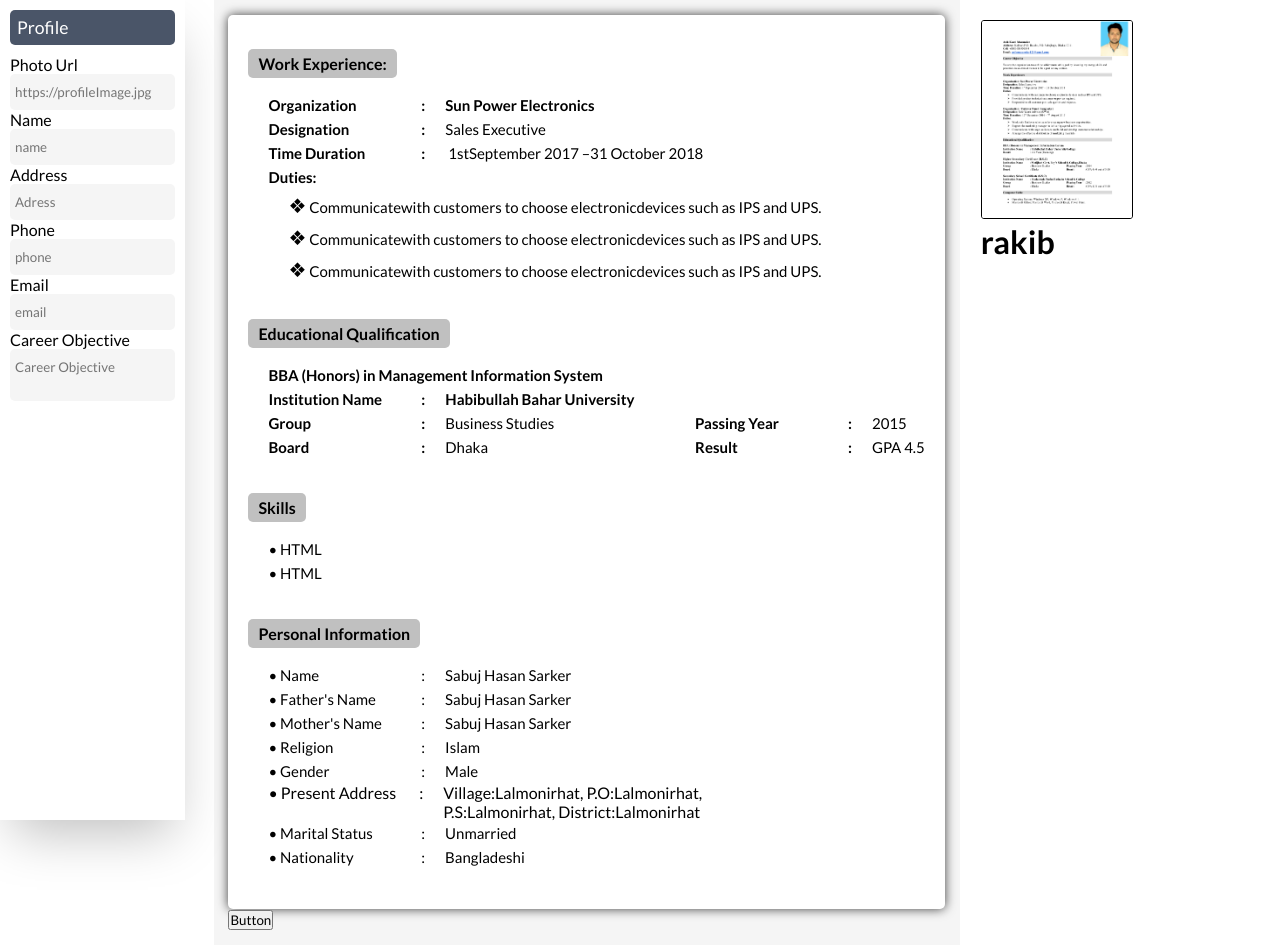
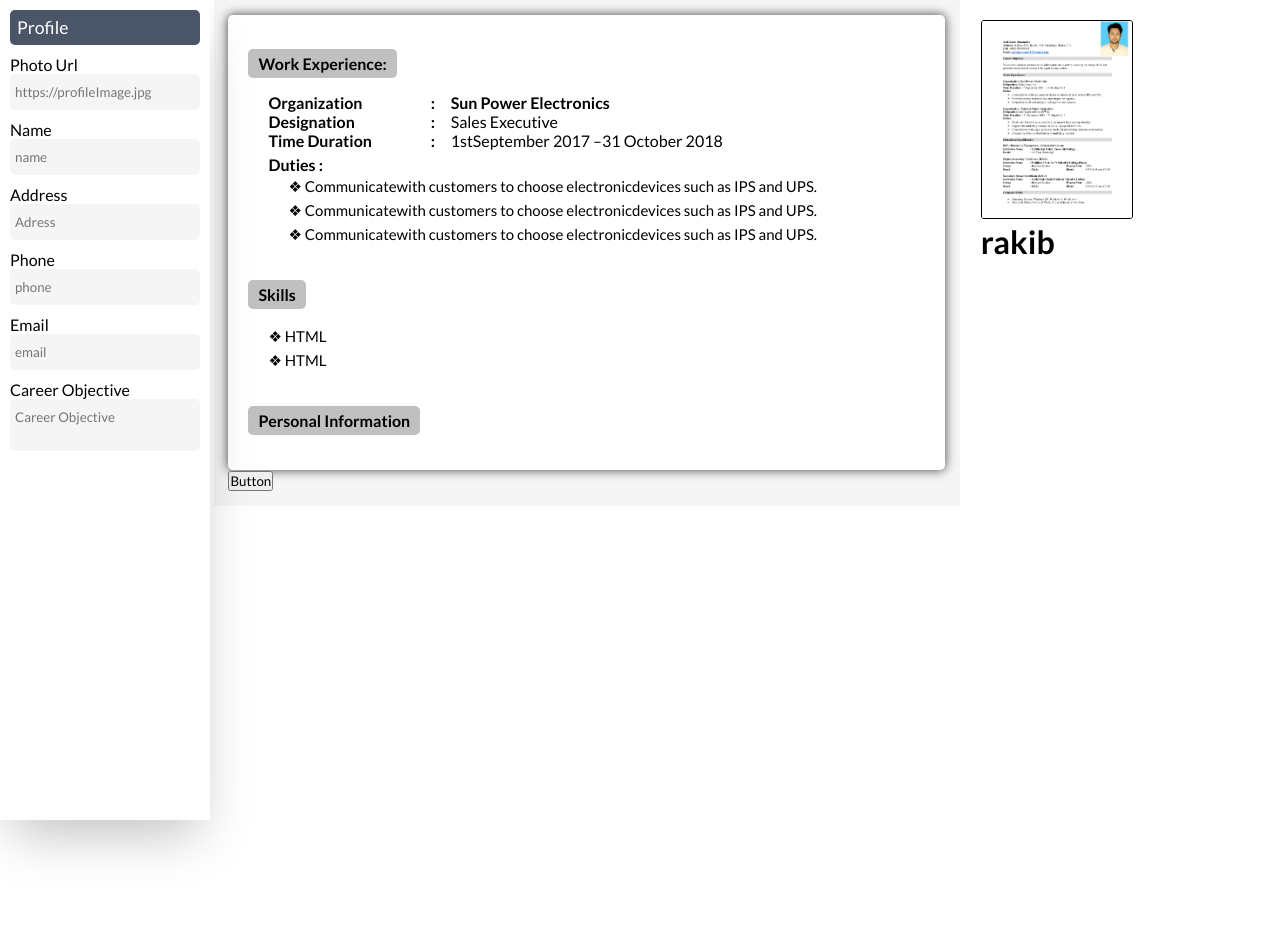
Before and after one commit to sabujhasansarker/Cv-Builder, a React (Create React App) app: page / in a window 1280 px wide. After the commit the page ends 800 px from the top, so only its background shows below. Built offline with nearby package versions, Linux system fonts and the light colour scheme.

Commit message:
Education

```diff
--- a/package.json
+++ b/package.json
@@ -6,6 +6,7 @@
     "@testing-library/jest-dom": "^4.2.4",
     "@testing-library/react": "^9.5.0",
     "@testing-library/user-event": "^7.2.1",
+    "moment": "^2.26.0",
     "react": "^16.13.1",
     "react-dom": "^16.13.1",
     "react-scripts": "3.4.1",
--- a/src/components/contents/SabujCv.js
+++ b/src/components/contents/SabujCv.js
@@ -1,4 +1,5 @@
 import React, { Fragment } from "react";
+import moment from "moment";
 
 const styles = {
   profile: {
@@ -17,8 +18,8 @@ const styles = {
 
   p: {
     lineHeight: "1.6",
-    margin: "0 auto",
     fontSize: "15px",
+    margin: "0",
   },
   title: {
     background: "silver",
@@ -35,44 +36,67 @@ const styles = {
   div: {
     marginBottom: "20px",
   },
-  eduP: {
-    fontSize: "15px",
-    lineHeight: "1.5",
-    lineHeight: "1.6",
-    margin: "0",
+  edu_exp_container: {
+    display: "grid",
+    gridTemplateColumns: "0.3fr 0px 1fr",
+    gridColumnGap: "20px",
+    justifyItems: "stretch",
+    alignItems: "stretch",
+    margin: "0px",
   },
-  eduL: {
-    fontSize: "15px",
-    lineHeight: "1.5",
-    width: "65%",
-    float: "left",
-    lineHeight: "1.6",
-    margin: "0",
+  edu_exp_d: {
+    display: "grid",
+    gridTemplateColumns: "1fr 1fr",
+    gridColumnGap: "20px",
+    justifyItems: "stretch",
+    alignItems: "stretch",
   },
-  eduHeading: {
-    display: "table-cell",
-    width: "150px",
+  edu_exp_: {
+    display: "grid",
+    gridTemplateColumns: "0.6fr 0px 1fr",
+    gridColumnGap: "20px",
+    justifyItems: "stretch",
+    alignItems: "stretch",
+    margin: "0px",
   },
+
   m_l: {
     marginLeft: "20px",
     marginTop: "20px",
-  },
-  m_r: {
-    marginRight: "20px",
-  },
-  flex: {
-    display: "flex",
   },
   mL_20: {
     margin: "0",
     marginLeft: "20px",
   },
-  fs_20: {
-    fontSize: "20px",
+
+  singleContainer: {
+    display: "grid",
+    gridTemplateColumns: " .6fr 0px 1fr",
+    gridColumnGap: "20px",
+    justifyItems: "stretch",
+    alignItems: "stretch",
+    margin: "5px 0px",
   },
 };
 const SabujCv = ({
-  data: { name, address, phone, email, profilePic, career_objectve },
+  data: {
+    name,
+    address,
+    phone,
+    email,
+    profilePic,
+    career_objectve,
+    sex,
+    nationality,
+    f_name,
+    m_name,
+    per_address,
+    birth,
+    marital,
+    height,
+    religion,
+    education,
+  },
 }) => {
   return (
     <Fragment>
@@ -117,40 +141,34 @@ const SabujCv = ({
         <p style={styles.title}>Work Experience:</p>
         <br />
         <div style={styles.m_l}>
-          <p style={styles.eduP}>
-            <b style={styles.m_r}>
-              <span style={styles.eduHeading}>Organization </span> :
+          <b style={styles.edu_exp_container}>
+            <span>Organization </span> <span>:</span>
+            <span>Sun Power Electronics</span>
           </b>
-            <b>Sun Power Electronics</b>
+          <p style={styles.edu_exp_container}>
+            <b>Designation </b> <b>:</b>
+            <span>Sales Executive</span>
           </p>
-          <p style={styles.eduP}>
-            <b style={styles.m_r}>
-              <span style={styles.eduHeading}>Designation </span> :
-            </b>
-            Sales Executive
+          <p style={styles.edu_exp_container}>
+            <b>Time Duration </b> <b>:</b>
+            <span> 1stSeptember 2017 –31 October 2018</span>
           </p>
-          <p style={styles.eduP}>
-            <b style={styles.m_r}>
-              <span style={styles.eduHeading}>Time Duration </span> :
-            </b>{" "}
-            1stSeptember 2017 –31 October 2018
+          <p style={{ margin: "5px 0px" }}>
+            <b>Duties :</b>
+            <p style={styles.mL_20}>
+              <p style={styles.p}>
+                &#10070; Communicatewith customers to choose electronicdevices
+                such as IPS and UPS.
               </p>
-          <p style={styles.eduP}>
-            <b>Duties:</b>
-            <div>
-              <p style={styles.mL_20}>
-                <span style={styles.fs_20}>&#10070;</span> Communicatewith
-                customers to choose electronicdevices such as IPS and UPS.
+              <p style={styles.p}>
+                &#10070; Communicatewith customers to choose electronicdevices
+                such as IPS and UPS.
               </p>
-              <p style={styles.mL_20}>
-                <span style={styles.fs_20}>&#10070;</span> Communicatewith
-                customers to choose electronicdevices such as IPS and UPS.
+              <p style={styles.p}>
+                &#10070; Communicatewith customers to choose electronicdevices
+                such as IPS and UPS.
               </p>
-              <p style={styles.mL_20}>
-                <span style={styles.fs_20}>&#10070;</span> Communicatewith
-                customers to choose electronicdevices such as IPS and UPS.
             </p>
-            </div>
           </p>
         </div>
       </div>
@@ -158,58 +176,64 @@ const SabujCv = ({
 
       <br />
       {/* Educaion */}
+      {education && education.length > 0 && (
         <div style={styles.div}>
           <p style={styles.title}>Educational Qualification</p>
           <div style={styles.m_l}>
-          <p style={styles.eduP}>
-            <b>BBA (Honors) in Management Information System</b>
+            {education.map((edu) => (
+              <div style={{ marginBottom: "20px" }}>
+                <b style={styles.p}>
+                  {edu.degree}
+                  {edu.result ? "" : "(runing)"}
+                </b>
+                <b style={{ display: "block" }}>
+                  <span>Institution Name </span>
+                  <span style={{ margin: "0px 16px 0px 4px" }}>:</span>
+                  <span>{edu.name}</span>
+                </b>
+                <div style={styles.edu_exp_d}>
+                  <p style={styles.edu_exp_}>
+                    <b>Group</b>
+                    <b>:</b>
+                    {edu.group}
                   </p>
-          <p style={styles.eduP}>
-            <b style={styles.m_r}>
-              <span style={styles.eduHeading}>Institution Name </span> :
-            </b>
-            <b>Habibullah Bahar University</b>
+                  <p style={styles.edu_exp_}>
+                    {edu.passing_year && (
+                      <Fragment>
+                        <b>Passing Year </b> <b>:</b> {edu.passing_year}
+                      </Fragment>
+                    )}
                   </p>
-          <div style={styles.flex}>
-            <p style={styles.eduL}>
-              <b style={styles.m_r}>
-                <span style={styles.eduHeading}>Group</span> :
-              </b>
-              Business Studies
+                  <p style={styles.edu_exp_}>
+                    {edu.board && (
+                      <Fragment>
+                        <b>Board </b> <b>:</b> {edu.board}
+                      </Fragment>
+                    )}
                   </p>
-            <p style={styles.eduP}>
-              <b style={styles.m_r}>
-                <span style={styles.eduHeading}>Passing Year </span> :
-              </b>
-              2015
-            </p>
-          </div>
-          <div style={styles.flex}>
-            <p style={styles.eduL}>
-              <b style={styles.m_r}>
-                <span style={styles.eduHeading}>Board</span> :
-              </b>
-              Dhaka
-            </p>
-            <p style={styles.eduP}>
-              <b style={styles.m_r}>
-                <span style={styles.eduHeading}>Result </span> :
-              </b>
-              GPA 4.5
+                  <p style={styles.edu_exp_}>
+                    {edu.result && (
+                      <Fragment>
+                        <b>Result </b> <b>:</b> GPA {edu.result}
+                      </Fragment>
+                    )}
                   </p>
                 </div>
               </div>
+            ))}
           </div>
+          <br />
+        </div>
+      )}
       {/* education end */}
 
-      <br />
       {/* Skill */}
       <div style={styles.div}>
         <p style={styles.title}>Skills</p>
         <div style={styles.m_l}>
           <p style={styles.p}>
-            &#8226; HTML <br />
-            &#8226; HTML <br />
+            &#10070; HTML <br />
+            &#10070; HTML <br />
           </p>
         </div>
       </div>
@@ -220,66 +244,80 @@ const SabujCv = ({
       <div style={styles.div}>
         <p style={styles.title}>Personal Information</p>
         <div style={styles.m_l}>
-          <p style={styles.eduP}>
-            <span style={styles.m_r}>
-              <span style={styles.eduHeading}> &#8226; Name </span> :
+          {name && (
+            <p style={styles.singleContainer}>
+              <span>&#10070; Name</span>
+              <span>:</span>
+              <span>{name}</span>
+            </p>
+          )}
+          {f_name && (
+            <p style={styles.singleContainer}>
+              <span> &#10070; Father's Name </span>
+              <span>:</span>
+              <span>{f_name}</span>
+            </p>
+          )}
+          {m_name && (
+            <p style={styles.singleContainer}>
+              <span> &#10070; Mother's Name </span> <span>:</span>
+              <span>{m_name}</span>
+            </p>
+          )}
+          {birth && (
+            <p style={styles.singleContainer}>
+              <span> &#10070; Date of birth </span>
+              <span>:</span>
+              <span> {moment(birth).format("LL")}</span>
+            </p>
+          )}
+          {religion && (
+            <p style={styles.singleContainer}>
+              <span> &#10070; Religion </span> <span>:</span>
+              <span>{religion}</span>
+            </p>
+          )}
+          {sex && (
+            <p style={styles.singleContainer}>
+              <span> &#10070; Gender </span>
+              <span>:</span>
+              <span>{sex}</span>
+            </p>
+          )}
+          {per_address && (
+            <div style={styles.singleContainer}>
+              <span>&#10070; Present Address</span>
+              <span>:</span>
+              <span>
+                {per_address &&
+                  per_address.split(",").map((per) => (
+                    <Fragment>
+                      {per} <br />
+                    </Fragment>
+                  ))}
               </span>
-            Sabuj Hasan Sarker
+            </div>
+          )}
+
+          {marital && (
+            <p style={styles.singleContainer}>
+              <span> &#10070; Marital Status </span>
+              <span>:</span>
+              <span> {marital}</span>
             </p>
-          <p style={styles.eduP}>
-            <span style={styles.m_r}>
-              <span style={styles.eduHeading}> &#8226; Father's Name </span> :
-            </span>
-            Sabuj Hasan Sarker
+          )}
+          {nationality && (
+            <p style={styles.singleContainer}>
+              <span> &#10070; Nationality </span> <span>:</span>
+              <span>{nationality}</span>
             </p>
-          <p style={styles.eduP}>
-            <span style={styles.m_r}>
-              <span style={styles.eduHeading}> &#8226; Mother's Name </span> :
-            </span>
-            Sabuj Hasan Sarker
+          )}
+          {height && (
+            <p style={styles.singleContainer}>
+              <span> &#10070; Height </span> <span>:</span>
+              <span>{height}″</span>
             </p>
-          <p style={styles.eduP}>
-            <span style={styles.m_r}>
-              <span style={styles.eduHeading}> &#8226; Religion </span> :
-            </span>
-            Islam
-          </p>
-          <p style={styles.eduP}>
-            <span style={styles.m_r}>
-              <span style={styles.eduHeading}> &#8226; Gender </span> :
-            </span>
-            Male
-          </p>
-          <div
-            style={{
-              display: "-webkit-inline-box",
-              overflow: "hidden",
-              margin: "0px",
-            }}
-          >
-            <p style={{ margin: "0", marginRight: "20px" }}>
-              <span style={{ marginRight: "23px" }}>
-                &#8226; Present Address
-              </span>
-              :
-            </p>
-            <p style={{ margin: "0" }}>
-              Village:Lalmonirhat, P.O:Lalmonirhat, <br /> P.S:Lalmonirhat,
-              District:Lalmonirhat
-            </p>
-          </div>
-          <p style={styles.eduP}>
-            <span style={styles.m_r}>
-              <span style={styles.eduHeading}> &#8226; Marital Status </span> :
-            </span>
-            Unmarried
-          </p>
-          <p style={styles.eduP}>
-            <span style={styles.m_r}>
-              <span style={styles.eduHeading}> &#8226; Nationality </span> :
-            </span>
-            Bangladeshi
-          </p>
+          )}
         </div>
       </div>
       {/* Perrsonal end */}
--- a/src/components/sideBar/leftSide/Education.js
+++ b/src/components/sideBar/leftSide/Education.js
@@ -1,17 +1,22 @@
-import React, { useState, useContext, useEffect } from "react";
+import React, { useState, useContext, useEffect, Fragment } from "react";
 
 import DataContext from "../../../context/DataContext";
+
+import style from "./Style.module.css";
 
 const Education = () => {
   const { addEdu, getData, data, deleteEdu } = useContext(DataContext);
   useEffect(() => {
     getData();
   }, []);
+  const { from, fromGroup } = style;
   const [formData, setFormData] = useState({
     name: "",
-    field_of_study: "",
+    group: "",
     result: "",
     degree: "",
+    board: "",
+    passing_year: "",
   });
   const onChange = (e) =>
     setFormData({
@@ -22,27 +27,52 @@ const Education = () => {
   const onSubmit = (e) => {
     e.preventDefault();
     addEdu(formData);
-    setFormData({ name: "", field_of_study: "", result: "", degree: "" });
+    setFormData({
+      name: "",
+      group: "",
+      passing_year: "",
+      result: "",
+      degree: "",
+      board: "",
+    });
   };
   return (
     <div className="edu_exp">
       {data &&
         data.education &&
         data.education.map((edu) => (
-          <h1 onClick={() => deleteEdu(edu.id)}>{edu.name}</h1>
+          <div className="edu_sort">
+            <h4 onClick={() => deleteEdu(edu.id)}>
+              {edu.name.length > 20 ? (
+                <Fragment>{edu.name.substring(0, 20)}...</Fragment>
+              ) : (
+                edu.name
+              )}
+            </h4>
+            <p>
+              {" "}
+              {edu.degree.length > 20 ? (
+                <Fragment>{edu.degree.substring(0, 20)}...</Fragment>
+              ) : (
+                edu.degree
+              )}
+            </p>
+          </div>
         ))}
       <form onSubmit={onSubmit}>
-        <div className="from-group">
+        <div className={fromGroup}>
           <input
             type="text"
-            placeholder="School name"
+            placeholder="Institution Name "
             name="name"
             onChange={onChange}
             value={formData.name}
+            required
           />
         </div>
-        <div className="from-group">
+        <div className={fromGroup}>
           <input
+            required
             type="text"
             placeholder="Degree"
             name="degree"
@@ -50,16 +80,26 @@ const Education = () => {
             value={formData.degree}
           />
         </div>
-        <div className="from-group">
+        <div className={fromGroup}>
           <input
             type="text"
-            placeholder="Field Of Study"
-            name="field_of_study"
+            placeholder="Board"
+            name="board"
             onChange={onChange}
-            value={formData.field_of_study}
+            value={formData.board}
           />
         </div>
-        <div className="from-group">
+        <div className={fromGroup}>
+          <input
+            type="text"
+            placeholder="Group"
+            name="group"
+            onChange={onChange}
+            value={formData.group}
+            required
+          />
+        </div>
+        <div className={fromGroup}>
           <input
             type="text"
             placeholder="Result"
@@ -68,7 +108,16 @@ const Education = () => {
             value={formData.result}
           />
         </div>
-        <div className="from-group">
+        <div className={fromGroup}>
+          <input
+            type="text"
+            placeholder="Passing Year"
+            name="passing_year"
+            onChange={onChange}
+            value={formData.passing_year}
+          />
+        </div>
+        <div className={fromGroup}>
           <input type="submit" value="Sumbit" />
         </div>
       </form>
--- a/src/components/sideBar/leftSide/Personal.js
+++ b/src/components/sideBar/leftSide/Personal.js
@@ -111,6 +111,9 @@ const Personal = () => {
           onChange={onChange}
           value={data && data.sex}
         >
+          <option selected disabled>
+            Choose an option
+          </option>
           <option value="Male">Male</option>
           <option value="Female">Female</option>
           <option value="Other">Other</option>
@@ -125,6 +128,9 @@ const Personal = () => {
           onChange={onChange}
           value={data && data.marital}
         >
+          <option selected disabled>
+            Choose an option
+          </option>
           <option value="Unmarried">Unmarried</option>
           <option value="Married">Married</option>
         </select>
@@ -138,6 +144,9 @@ const Personal = () => {
           onChange={onChange}
           value={data && data.religion}
         >
+          <option selected disabled>
+            Choose an option
+          </option>
           <option value="Islam">Islam</option>
           <option value="Hindu">Hindu</option>
           <option value="Buddhists">Buddhists</option>
@@ -153,6 +162,9 @@ const Personal = () => {
           onChange={onChange}
           value={data && data.nationality}
         >
+          <option selected disabled>
+            Choose an option
+          </option>
           {conuntryName &&
             conuntryName.map((country, index) => (
               <option value={country.demonym} key={index}>
--- a/src/components/sideBar/leftSide/Style.module.css
+++ b/src/components/sideBar/leftSide/Style.module.css
@@ -27,16 +27,25 @@ ul.left_list {
   width: 100%;
 }
 .fromGroup {
+  margin: 10px 0px;
 }
 .fromGroup input,
-.fromGroup textarea {
+.fromGroup textarea,
+.fromGroup select {
   background: whitesmoke;
   border: 0;
   padding: 10px 5px;
   display: block;
   border-radius: 5px;
   resize: none;
-  width: 94%;
+  width: 180px;
+}
+.fromGroup select {
+  width: 190px;
+}
+.fromGroup input[type="submit"] {
+  background: #18afb7;
+  color: white;
 }
 .fromGroup input:focus,
 select:focus,
--- a/src/index.css
+++ b/src/index.css
@@ -79,3 +79,15 @@ img.cv_img {
 .all_cv {
   padding: 20px;
 }
+.edu_sort {
+  padding: 10px 8px;
+  background: powderblue;
+  border-radius: 5px;
+  margin-bottom: 10px;
+}
+.edu_sort h4 {
+  font-weight: 400;
+}
+.edu_sort p {
+  font-weight: 300;
+}
```
Also changed, not shown: 1 other file (tests, documents, lock files or other folders). Lines whose indentation alone changed are shown as unchanged.
